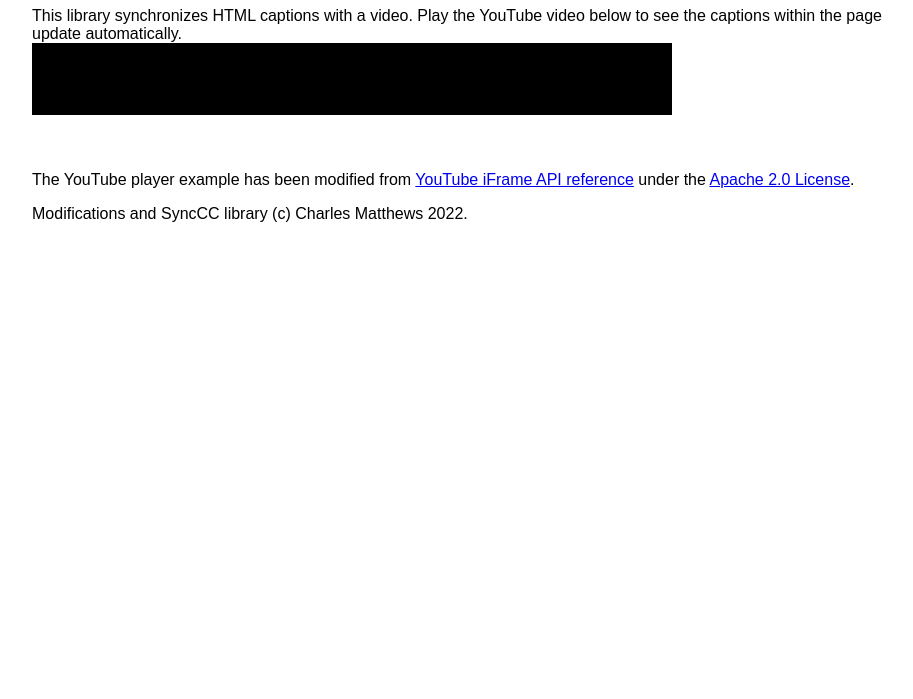
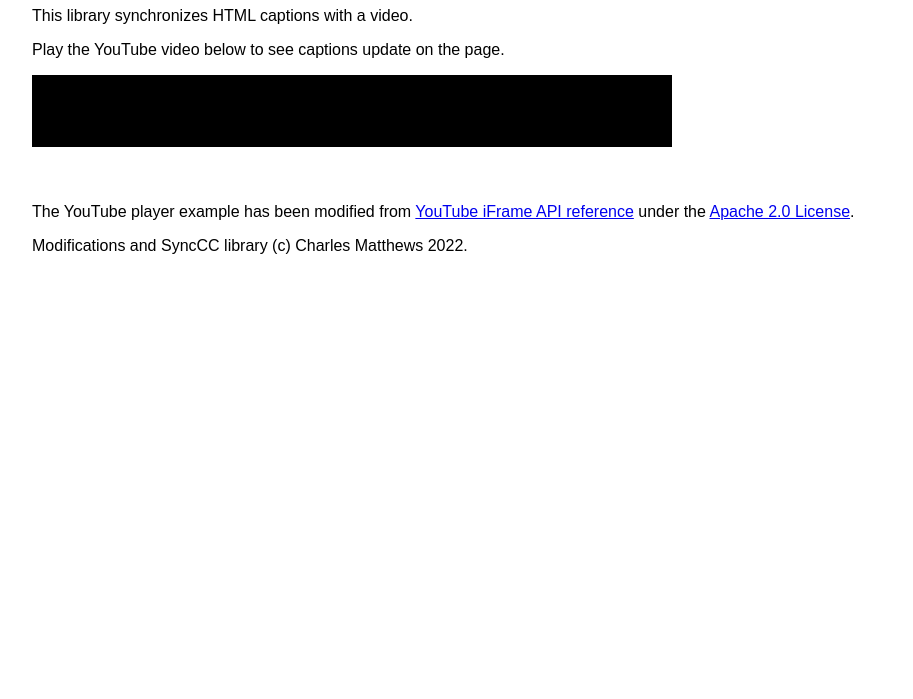
Before and after one commit to matthewscharles/sync-cc, a website built with Vite: page index.html in a window 1280 px wide. Shown: the part 101-800 px from the top of the page, without its empty margins (158-1071 px from the left). Built offline with nearby package versions, Linux system fonts and the light colour scheme.

Commit message:
Update index.html

```diff
--- a/index.html
+++ b/index.html
@@ -12,8 +12,8 @@
   <main>
   <h1>Sync-CC demo</h1>
   <div>
-    This library synchronizes HTML captions with a video.
-    Play the YouTube video below to see the captions within the page update automatically.
+    <p>This library synchronizes HTML captions with a video.</p>
+    <p>Play the YouTube video below to see captions update on the page.</p>
   </div>
     <div id="player_container">
       <div id="player"></div>
@@ -25,9 +25,9 @@
       var tag = document.createElement('script');
       let params = new URLSearchParams();
 
-      // the following player code is modified from https://developers.google.com/youtube/iframe_api_reference (Apache 2.0 license)
-      // it is mostly intact, but I have taken out the original comments for clarity
-      // see the onPlayerReady function for the Sync-CC setup...
+      // The following player code is modified from https://developers.google.com/youtube/iframe_api_reference (Apache 2.0 license).
+      // The example is mostly intact, but I have taken out the original comments to highlight where I have made changes.
+      // See the onPlayerReady function for the Sync-CC setup...
 
       tag.src = "https://www.youtube.com/iframe_api";
       var firstScriptTag = document.getElementsByTagName('script')[0];
@@ -42,7 +42,8 @@
           // We'll need to find a way to replace the caption file below.
           videoId: params.get('clip') || 'Tbq-pNsVsjM',
           playerVars: {
-            'playsinline': 1
+            'playsinline': 1,
+            'cc_load_policy': 3
           },
           events: {
             'onReady': onPlayerReady,
@@ -52,6 +53,7 @@
       }
 
       function onPlayerReady(event) {
+
         event.target.playVideo();
 
         //--------------------------------------SyncCC--------------------------------------------//
```
